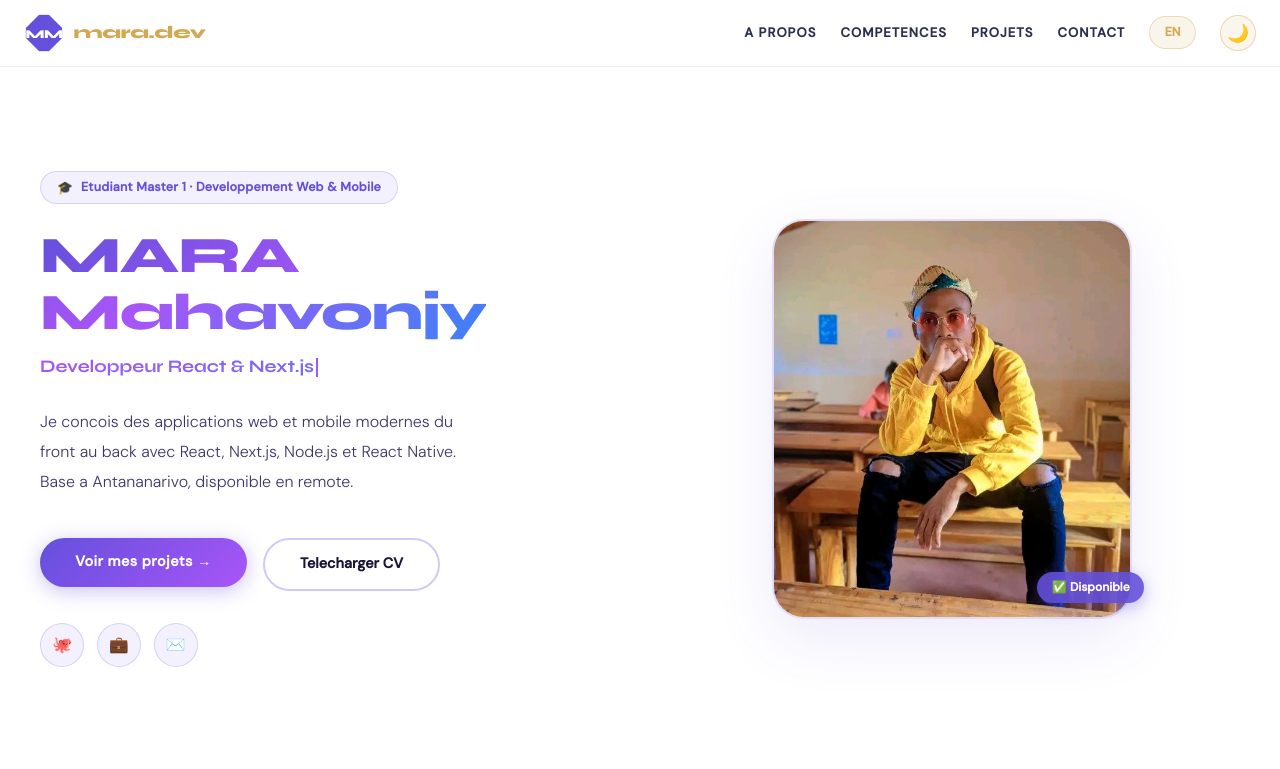
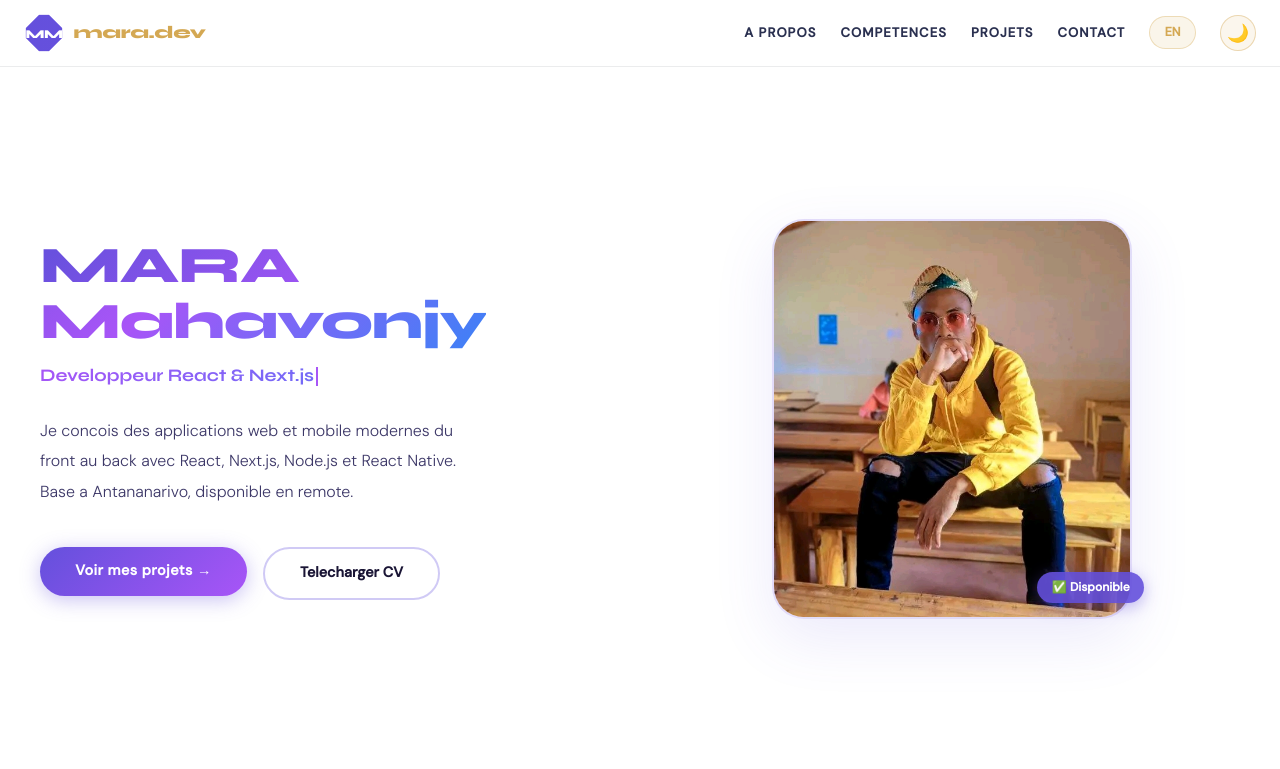
Before and after one commit to mahavonjymara/portfolio-mara, a Next.js app: page / in a window 1280 px wide. Shown: the top 769 px of the page. Built offline with nearby package versions, Linux system fonts and the light colour scheme.

Commit message:
Suppression badge etudiant et icones sociaux du hero

```diff
--- a/src/components/Hero.tsx
+++ b/src/components/Hero.tsx
@@ -25,12 +25,6 @@ export default function Hero() {
   return (
     <section id="hero" style={{ display:"grid", gridTemplateColumns:"1fr 1fr", minHeight:"88vh", padding:"4rem 2.5rem", gap:"3rem", alignItems:"center", background:"var(--bg)", transition:"background 0.5s" }}>
       <div ref={hero.ref} style={{ opacity: hero.visible ? 1 : 0, transform: hero.visible ? "translateY(0)" : "translateY(40px)", transition:"all 0.8s ease" }}>
-        <div style={{ display:"inline-flex", alignItems:"center", gap:"0.5rem", background:"rgba(100,80,220,0.08)", border:"1px solid rgba(100,80,220,0.2)", borderRadius:30, padding:"0.4rem 1rem", marginBottom:"1.5rem" }}>
-          <span style={{ fontSize:"0.8rem" }}>🎓</span>
-          <span style={{ fontSize:"0.78rem", color:"#6450dc", fontWeight:600, letterSpacing:"0.02em" }}>
-            Etudiant Master 1 · Developpement Web & Mobile
-          </span>
-        </div>
         <h1 style={{ fontFamily:"var(--font-syne)", fontSize:"3.2rem", fontWeight:800, lineHeight:1.1, letterSpacing:"-0.02em", marginBottom:"0.8rem" }}>
           <span style={{ background:"linear-gradient(135deg, #6450dc 0%, #a855f7 50%, #3b82f6 100%)", WebkitBackgroundClip:"text", WebkitTextFillColor:"transparent", backgroundClip:"text" }}>
             MARA Mahavonjy
@@ -42,27 +36,13 @@ export default function Hero() {
           <style>{"@keyframes blink{0%,100%{opacity:1}50%{opacity:0}}"}</style>
         </div>
         <p className="hero-desc" style={{ fontSize:"1rem", color:"var(--text2)", lineHeight:1.9, maxWidth:440, marginBottom:"2.5rem", fontWeight:300 }}>{t.hero.desc}</p>
-        <div className="hero-cta" style={{ display:"flex", gap:"1rem", flexWrap:"wrap" as const, marginBottom:"2rem" }}>
+        <div className="hero-cta" style={{ display:"flex", gap:"1rem", flexWrap:"wrap" as const }}>
           <a href="#projects">
             <button style={{ background:"linear-gradient(135deg,#6450dc,#a855f7)", color:"#fff", padding:"0.85rem 2.2rem", borderRadius:50, fontSize:"0.9rem", fontWeight:700, cursor:"pointer", border:"none", letterSpacing:"0.03em", boxShadow:"0 4px 20px rgba(100,80,220,0.35)", transition:"all 0.25s" }}>{t.hero.cta1} →</button>
           </a>
           <a href="/CV_MARA_Mahavonjy.pdf" download="CV_MARA_Mahavonjy.pdf">
             <button style={{ background:"transparent", color:"var(--text)", padding:"0.85rem 2.2rem", borderRadius:50, fontSize:"0.9rem", fontWeight:600, cursor:"pointer", border:"2px solid rgba(100,80,220,0.3)", transition:"all 0.25s" }}>{t.hero.cta2}</button>
           </a>
-        </div>
-        <div style={{ display:"flex", gap:"0.8rem" }}>
-          {[
-            { icon:"🐙", href:"https://github.com/mahavonjmara-afk" },
-            { icon:"💼", href:"https://linkedin.com/in/mara-mahavonjy" },
-            { icon:"✉️", href:"mailto:mahavonjy.mara@email.com" },
-          ].map((s, i) => (
-            <a key={i} href={s.href} target="_blank" rel="noreferrer"
-              style={{ width:44, height:44, borderRadius:"50%", background:"rgba(100,80,220,0.08)", border:"1px solid rgba(100,80,220,0.2)", display:"flex", alignItems:"center", justifyContent:"center", fontSize:"1rem", textDecoration:"none", transition:"all 0.2s" }}
-              onMouseEnter={(e) => { e.currentTarget.style.background="rgba(100,80,220,0.15)"; e.currentTarget.style.transform="translateY(-2px)"; }}
-              onMouseLeave={(e) => { e.currentTarget.style.background="rgba(100,80,220,0.08)"; e.currentTarget.style.transform="translateY(0)"; }}>
-              {s.icon}
-            </a>
-          ))}
         </div>
       </div>
       <div style={{ display:"flex", justifyContent:"center", alignItems:"center" }}>
```
